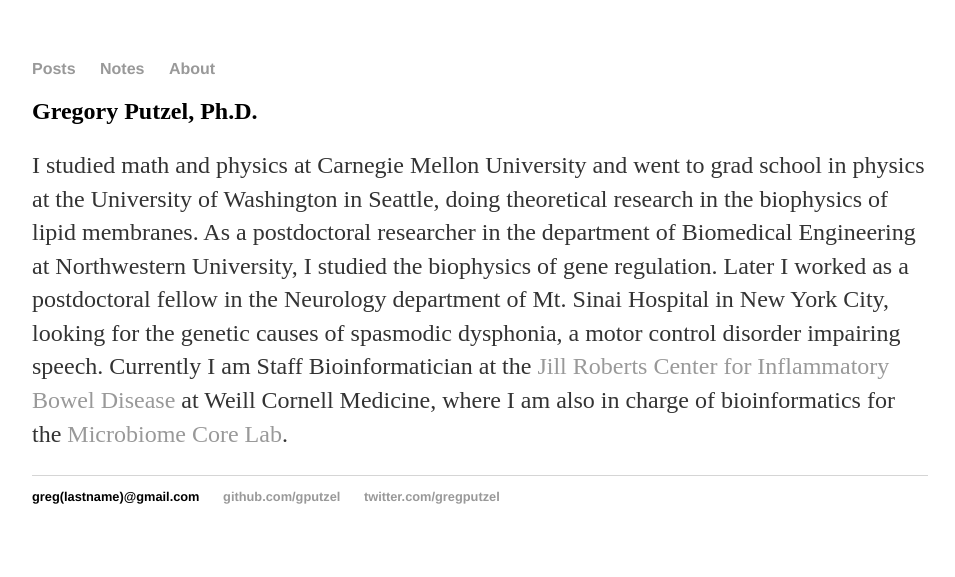
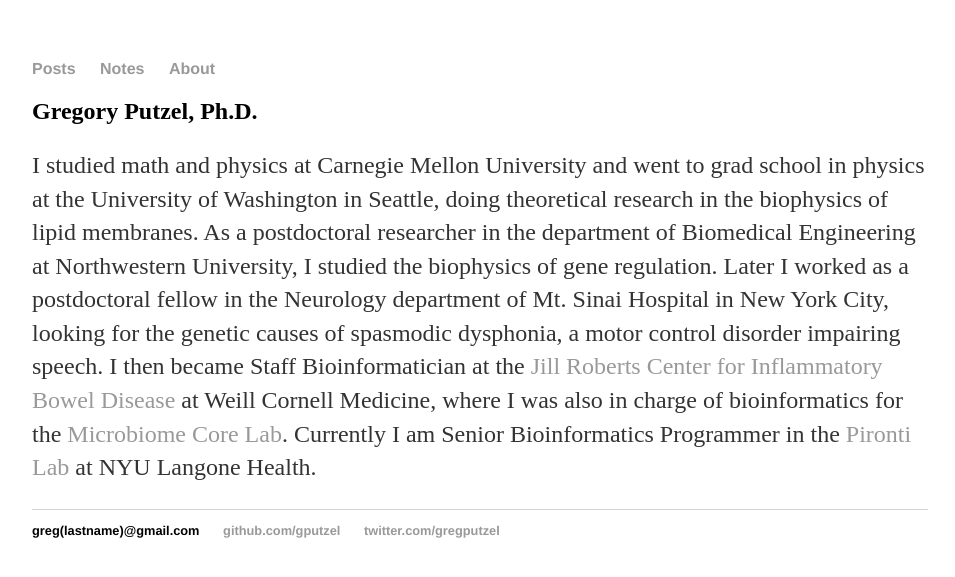
Before and after one commit to gputzel/gputzel.github.io, a Jekyll site: the page built from about/index.md, in a window 1280 px wide. Shown: the top 577 px of the page, without its empty margins (160-1115 px from the left). Built offline with Jekyll 4.4.1, drawn with Linux system fonts in a browser that asks for light colours.

Commit message:
Update "About"

```diff
--- a/about/index.md
+++ b/about/index.md
@@ -5,4 +5,4 @@
 
 ## Gregory Putzel, Ph.D.
 
-I studied math and physics at Carnegie Mellon University and went to grad school in physics at the University of Washington in Seattle, doing theoretical research in the biophysics of lipid membranes. As a postdoctoral researcher in the department of Biomedical Engineering at Northwestern University, I studied the biophysics of gene regulation. Later I worked as a postdoctoral fellow in the Neurology department of Mt. Sinai Hospital in New York City, looking for the genetic causes of spasmodic dysphonia, a motor control disorder impairing speech. Currently I am Staff Bioinformatician at the [Jill Roberts Center for Inflammatory Bowel Disease](https://robertsinstitute.weill.cornell.edu/) at Weill Cornell Medicine, where I am also in charge of bioinformatics for the [Microbiome Core Lab](https://www.microbiome.weill.cornell.edu/).
+I studied math and physics at Carnegie Mellon University and went to grad school in physics at the University of Washington in Seattle, doing theoretical research in the biophysics of lipid membranes. As a postdoctoral researcher in the department of Biomedical Engineering at Northwestern University, I studied the biophysics of gene regulation. Later I worked as a postdoctoral fellow in the Neurology department of Mt. Sinai Hospital in New York City, looking for the genetic causes of spasmodic dysphonia, a motor control disorder impairing speech. I then became Staff Bioinformatician at the [Jill Roberts Center for Inflammatory Bowel Disease](https://robertsinstitute.weill.cornell.edu/) at Weill Cornell Medicine, where I was also in charge of bioinformatics for the [Microbiome Core Lab](https://www.microbiome.weill.cornell.edu/). Currently I am Senior Bioinformatics Programmer in the [Pironti Lab](https://www.pirontilab.org/) at NYU Langone Health.
```
